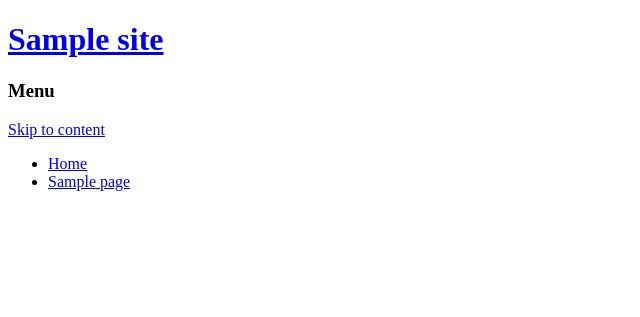
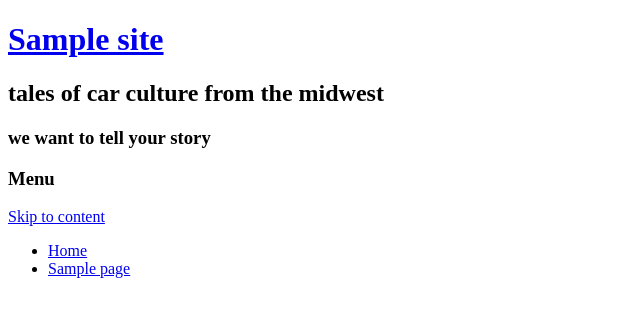
Before and after one commit to LowerMedia/MidAmericaCartell-twentyfourteen, a WordPress theme: template header.php in a window 1280 px wide. Shown: the top 317 px of the page, without its empty margins (0-640 px from the left). Run offline with PHP 8.4 and a stand-in for WordPress, Linux system fonts and the light colour scheme; the site name, menu and one post (Sample post) are stand-ins, and other content is empty.

Commit message:
basic header styles, nav img slogan

```diff
--- a/header.php
+++ b/header.php
@@ -34,20 +34,32 @@
 <body <?php body_class(); ?>>
 <div id="page" class="hfeed site">
 	<header id="masthead" class="site-header" role="banner">
-		<hgroup>
+
+		<?php if ( get_header_image() ) : ?>
+		<div id='header-img-wrap' class='header-img-wrap'>
+			<a href="<?php echo esc_url( home_url( '/' ) ); ?>">
+				<img src="<?php header_image(); ?>" class="header-image" width="<?php echo get_custom_header()->width; ?>" height="<?php echo get_custom_header()->height; ?>" alt="" />
+			</a>
+		</div>
+		<?php endif; ?>
+
+		<hgroup id='header-hgroup' class='header-hgroup'>
 			<h1 class="site-title"><a href="<?php echo esc_url( home_url( '/' ) ); ?>" title="<?php echo esc_attr( get_bloginfo( 'name', 'display' ) ); ?>" rel="home"><?php bloginfo( 'name' ); ?></a></h1>
-			<h2 class="site-description"><?php bloginfo( 'description' ); ?></h2>
+			<h4 class="site-description"><?php bloginfo( 'description' ); ?></h2>
+			<h2 class='site-slogan'>
+				<span class='first-row spanrow grey'>tales of car</span>
+				<span class='second-row spanrow grey'>culture from</span>
+				<span class='third-row spanrow green'>the midwest</span></h2>
 		</hgroup>
 
-		<nav id="site-navigation" class="main-navigation" role="navigation">
+		<nav id="site-navigation" class="main-navigation greybk" role="navigation">
+			<h3 class='green whitebk menu-slogan'>we want to tell your story</h3>
 			<h3 class="menu-toggle"><?php _e( 'Menu', 'twentytwelve' ); ?></h3>
 			<a class="assistive-text" href="#content" title="<?php esc_attr_e( 'Skip to content', 'twentytwelve' ); ?>"><?php _e( 'Skip to content', 'twentytwelve' ); ?></a>
 			<?php wp_nav_menu( array( 'theme_location' => 'primary', 'menu_class' => 'nav-menu' ) ); ?>
 		</nav><!-- #site-navigation -->
 
-		<?php if ( get_header_image() ) : ?>
-		<a href="<?php echo esc_url( home_url( '/' ) ); ?>"><img src="<?php header_image(); ?>" class="header-image" width="<?php echo get_custom_header()->width; ?>" height="<?php echo get_custom_header()->height; ?>" alt="" /></a>
-		<?php endif; ?>
+
 	</header><!-- #masthead -->
 
 	<div id="main" class="wrapper">
```
